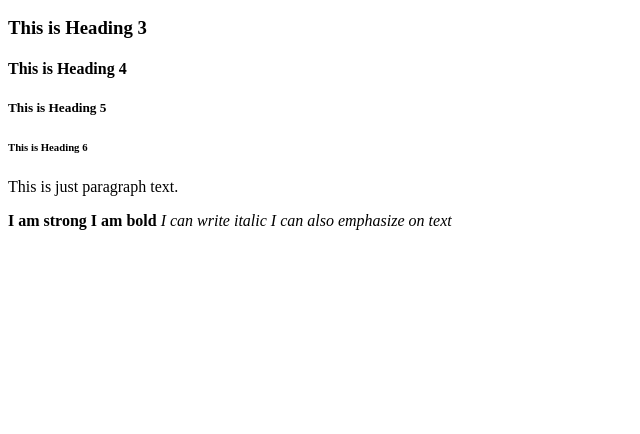
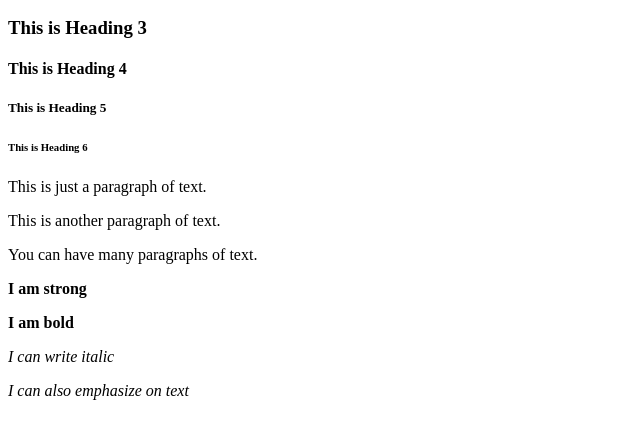
Before and after one commit to homeisavariable/homeisavariable.github.io, a plain HTML site: page index.html in a window 1280 px wide. Shown: the part 110-544 px from the top of the page, without its empty margins (0-640 px from the left). Drawn offline with Linux system fonts and the light colour scheme.

Commit message:
Update index.html

```diff
--- a/index.html
+++ b/index.html
@@ -17,15 +17,19 @@
 
 <h6>This is Heading 6</h6>
 
-<p>This is just paragraph text.</p>
+<p>This is just a paragraph of text.</p>
 
-<strong>I am strong</strong>
+<p>This is another paragraph of text.</p>
 
-<b>I am bold</b>
+<p>You can have many paragraphs of text.</p>
 
-<i>I can write italic</i>
+<p><strong>I am strong</strong></p>
 
-<em>I can also emphasize on text</em>
+<p><b>I am bold</b></p>
+
+<p><i>I can write italic</i></p>
+
+<p><em>I can also emphasize on text</em></p>
 
 </body>
 </html>
```
